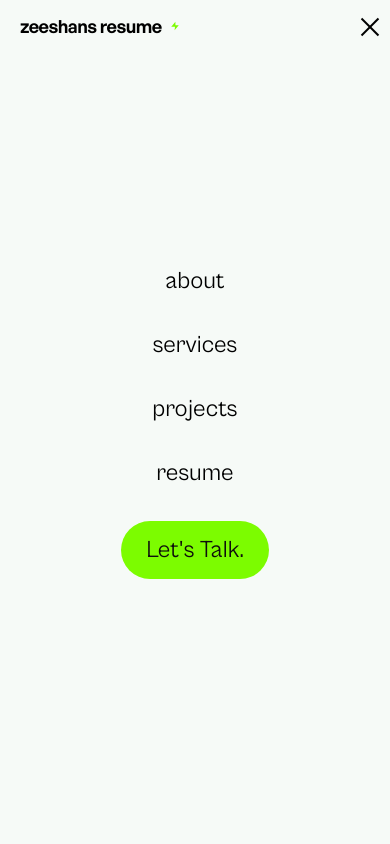
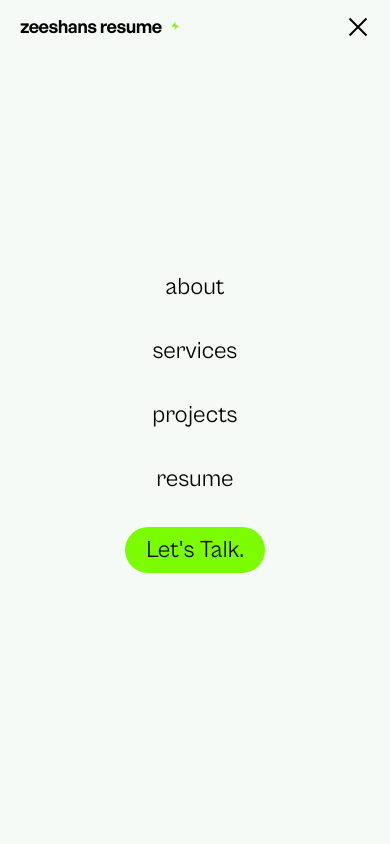
Before and after one commit to zeeshanhxider/portfolio-website, a React (Vite) app: page / in a window 390 px wide. Both pictures are taken after a click on the button "Toggle menu". Shown: the top 844 px of the page. Built offline with nearby package versions, Linux system fonts and the light colour scheme.

Commit message:
fixed bugs in hamburger

```diff
--- a/src/components/ui/NavBar.jsx
+++ b/src/components/ui/NavBar.jsx
@@ -41,21 +41,19 @@ export default function NavBar({ sectionRefs = [] }) {
           .timeline()
           .to(navBar.current, { color: "#DDDDD5" })
           .to(hamburgerRef.current, { color: "#DDDDD5" }, 0)
-          .to(".bg-secondary-100", { backgroundColor: "#0E0E0C" }, 0),
+          .to(".bg-secondary-100", { backgroundColor: "#0E0E0C" }, 0)
+          .to(".font-grotesk span", { color: "#DDDDD5" }, 0),
         toggleActions: "restart reverse restart reverse",
       });
     });
   }, [sectionRefs]);
 
-  // Handle menu toggle
   const toggleMenu = () => {
     setIsMenuOpen(!isMenuOpen);
   };
 
-  // Animate overlay
   useEffect(() => {
     if (isMenuOpen) {
-      // Open animation
       gsap.set(overlayRef.current, { display: "flex" });
       gsap.fromTo(
         overlayRef.current,
@@ -74,10 +72,8 @@ export default function NavBar({ sectionRefs = [] }) {
           ease: "power2.out",
         }
       );
-      // Prevent body scroll when menu is open
       document.body.style.overflow = "hidden";
     } else {
-      // Close animation
       gsap.to(overlayRef.current, {
         opacity: 0,
         y: -20,
@@ -87,7 +83,6 @@ export default function NavBar({ sectionRefs = [] }) {
           gsap.set(overlayRef.current, { display: "none" });
         },
       });
-      // Re-enable body scroll
       document.body.style.overflow = "unset";
     }
 
@@ -113,11 +108,11 @@ export default function NavBar({ sectionRefs = [] }) {
             </h1>
           </a>
 
-          {/* Hamburger Menu (Right side on mobile) */}
+          {/* Hamburger Menu Icon */}
           <button
             ref={hamburgerRef}
             onClick={toggleMenu}
-            className="relative z-50 h-6 w-6 focus:outline-none"
+            className="relative z-50 h-6 w-6 focus:outline-none mr-3"
             aria-label="Toggle menu"
           >
             <span className="sr-only">Toggle menu</span>
@@ -203,7 +198,6 @@ export default function NavBar({ sectionRefs = [] }) {
             className="group relative inline-block text-black transition-colors hover:text-gray-600"
           >
             <span>about</span>
-            <span className="absolute bottom-0 left-0 h-[0.125em] w-0 rounded-full bg-black duration-300 ease-in-out group-hover:w-full"></span>
           </a>
           <a
             href="#services"
@@ -211,7 +205,6 @@ export default function NavBar({ sectionRefs = [] }) {
             className="group relative inline-block text-black transition-colors hover:text-gray-600"
           >
             <span>services</span>
-            <span className="absolute bottom-0 left-0 h-[0.125em] w-0 rounded-full bg-black duration-300 ease-in-out group-hover:w-full"></span>
           </a>
           <a
             href="#works"
@@ -219,7 +212,6 @@ export default function NavBar({ sectionRefs = [] }) {
             className="group relative inline-block text-black transition-colors hover:text-gray-600"
           >
             <span>projects</span>
-            <span className="absolute bottom-0 left-0 h-[0.125em] w-0 rounded-full bg-black duration-300 ease-in-out group-hover:w-full"></span>
           </a>
           <a
             href="./resume.pdf"
@@ -229,10 +221,9 @@ export default function NavBar({ sectionRefs = [] }) {
             className="group relative inline-block text-black transition-colors hover:text-gray-600"
           >
             <span>resume</span>
-            <span className="absolute bottom-0 left-0 h-[0.125em] w-0 rounded-full bg-black duration-300 ease-in-out group-hover:w-full"></span>
           </a>
           <a
-            className="button group relative mt-4 min-w-0 border border-transparent px-6 py-3 text-black duration-200 hover:border-accent-400 hover:bg-transparent"
+            className="button group relative mt-4 min-w-0 border border-transparent px-5 py-1.5 text-black duration-200 hover:border-accent-400 hover:bg-transparent"
             href="#contact"
             onClick={toggleMenu}
             style={{ backgroundColor: "#7cfc00", color: "#0e0e0c" }}
```
